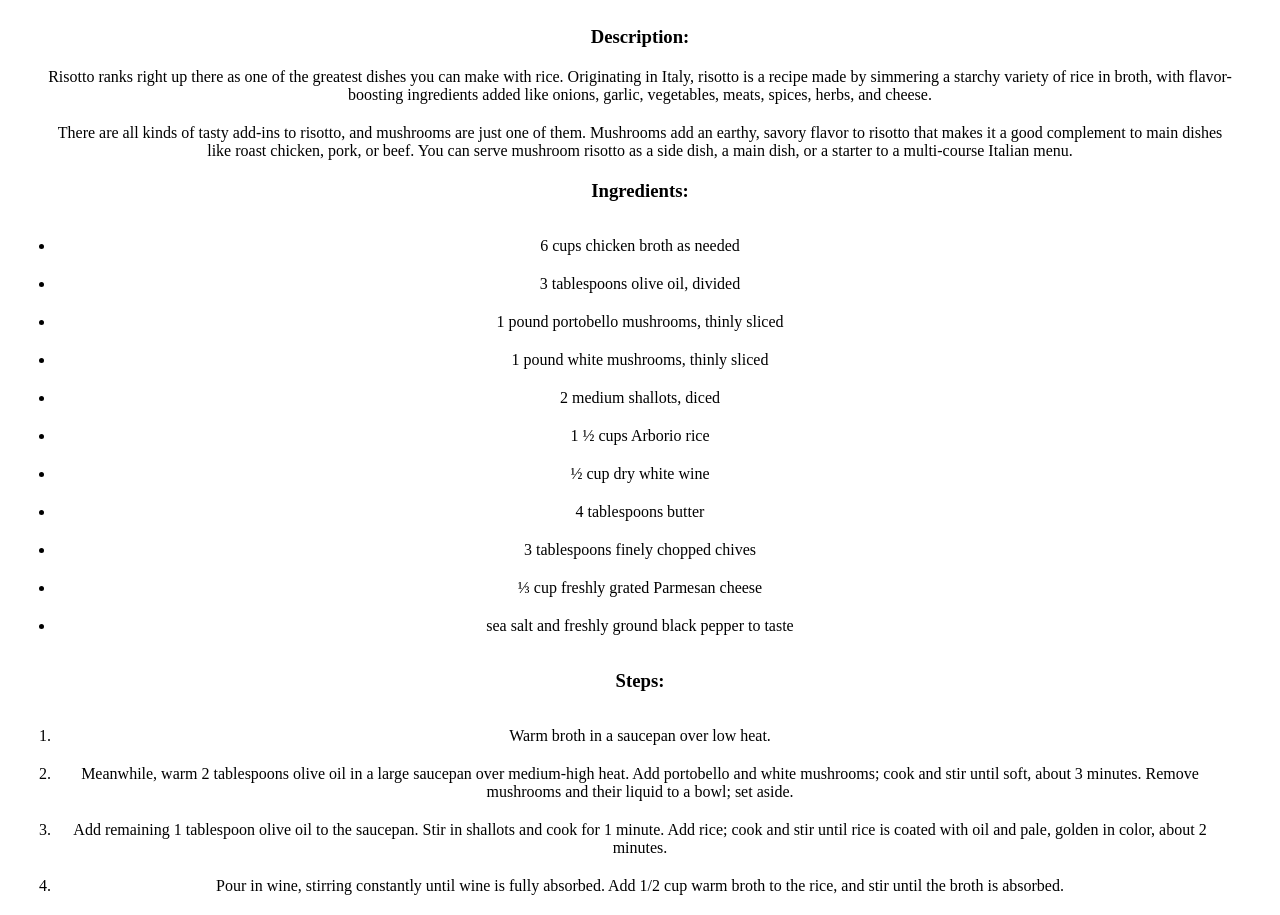
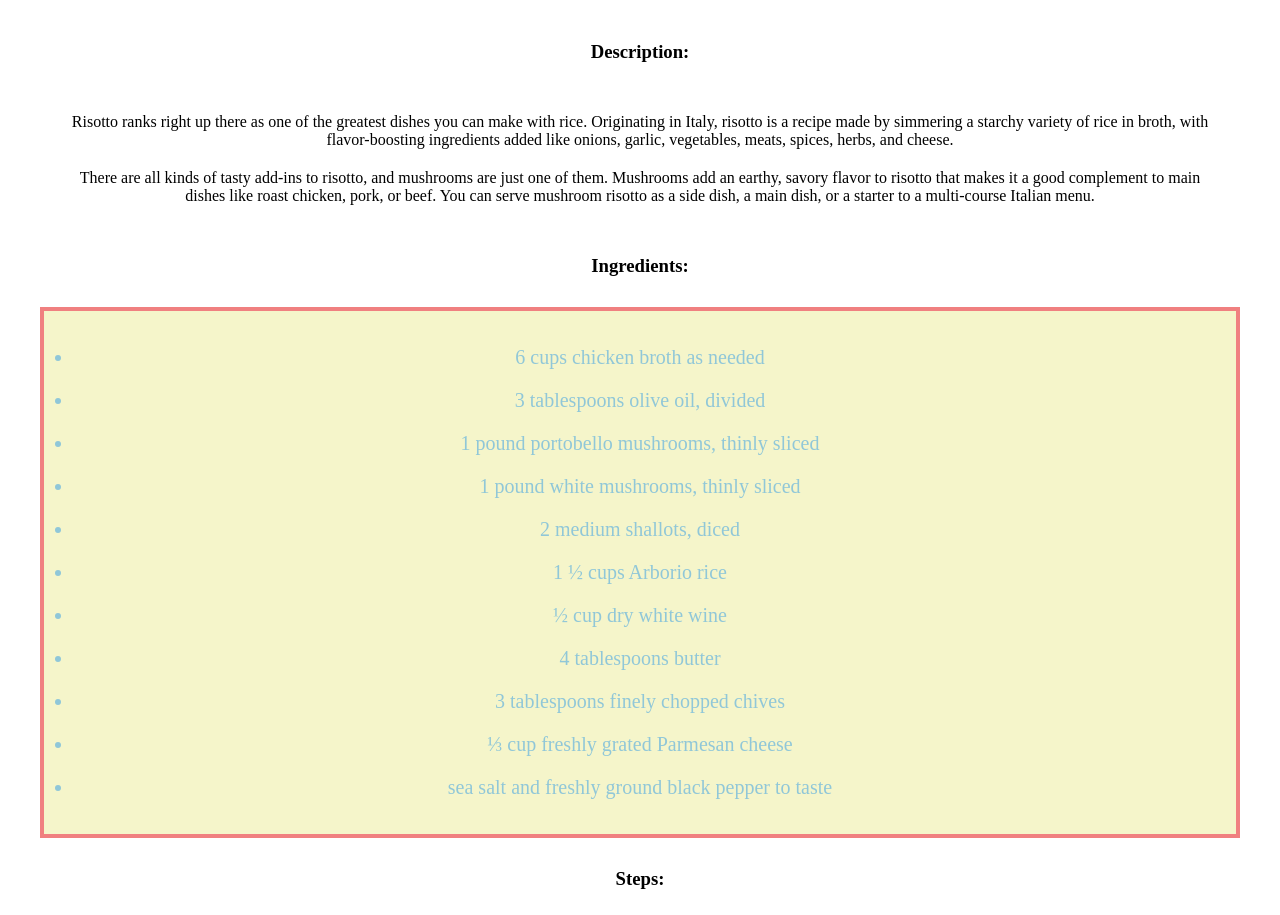
Before and after one commit to SoggyDoggie/odin-recipes, a plain HTML site: page recipes/risotto.html in a window 1280 px wide. Shown: the part 651-1566 px from the top of the page. Drawn offline with Linux system fonts and the light colour scheme.

Commit message:
Add div classes to apply style

```diff
--- a/recipes/risotto.html
+++ b/recipes/risotto.html
@@ -11,11 +11,23 @@
     <div class="heading">
         <h1>Creamy Mushroom Risotto</h1>
     </div>
+
     <img src="https://www.allrecipes.com/thmb/resvgswnsI0RQEyDYQ9Z0hiB3kM=/750x0/filters:no_upscale():max_bytes(150000):strip_icc():format(webp)/85389-gourmet-mushroom-risotto-DDMFS-4x3-a8a80a8deb064c6a8f15452b808a0258.jpg" alt="Creamy mushroom risotto">
+
+    <div class="small_heading">
         <h3>Description:</h3>
+    </div>
+
+    <div class="paragraph">
         <p>Risotto ranks right up there as one of the greatest dishes you can make with rice. Originating in Italy, risotto is a recipe made by simmering a starchy variety of rice in broth, with flavor-boosting ingredients added like onions, garlic, vegetables, meats, spices, herbs, and cheese. </p>
         <p>There are all kinds of tasty add-ins to risotto, and mushrooms are just one of them. Mushrooms add an earthy, savory flavor to risotto that makes it a good complement to main dishes like roast chicken, pork, or beef. You can serve mushroom risotto as a side dish, a main dish, or a starter to a multi-course Italian menu.</p>
+    </div>
+
+    <div class="small_heading">
         <h3>Ingredients:</h3>
+    </div>
+
+    <div class="list">
         <ul>
             <li>6 cups chicken broth as needed</li>
             <li>3 tablespoons olive oil, divided</li>
@@ -29,7 +41,13 @@
             <li>⅓ cup freshly grated Parmesan cheese</li>
             <li>sea salt and freshly ground black pepper to taste</li>
         </ul>
+    </div>
+
+    <div class="small_heading">
         <h3>Steps:</h3>
+    </div>
+
+    <div class="list">
     <ol>
         <li>Warm broth in a saucepan over low heat.</li>
         <li>Meanwhile, warm 2 tablespoons olive oil in a large saucepan over medium-high heat. Add portobello and white mushrooms; cook and stir until soft, about 3 minutes. Remove mushrooms and their liquid to a bowl; set aside.</li>
@@ -39,5 +57,6 @@
         <li>Remove from heat. Stir in reserved mushrooms and their liquid, butter, chives, and Parmesan cheese.</li>
         <li>Season with salt and pepper and serve immediately.</li>
     </ol>
+    </div>
 </body>
 </html>
```
Lines whose indentation alone changed are shown as unchanged.
